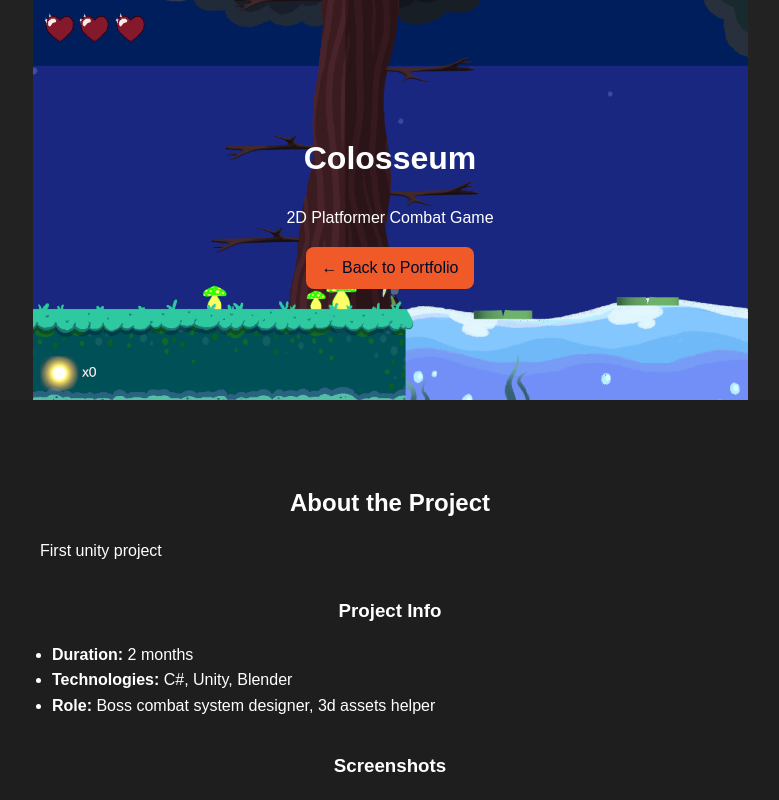
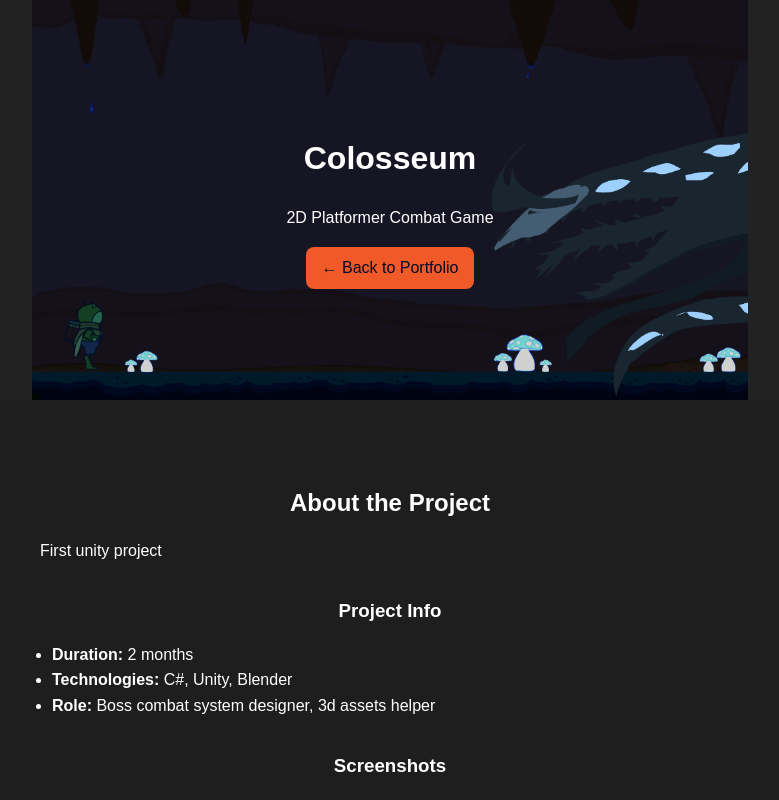
Before and after one commit to AndreasFlodstrom/AndreasFlodstrom.github.io, a plain HTML site: page Projects/ToadallyLit.html in a window 1280 px wide. Shown: the top 800 px of the page, without its empty margins (250-1029 px from the left). Drawn offline with Linux system fonts and the light colour scheme.

Commit message:
Add files via upload

```diff
--- a/Projects/ToadallyLit.css
+++ b/Projects/ToadallyLit.css
@@ -8,7 +8,7 @@ body {
 }
 
 .project-ToadallyLit {
-  background: #222 url('../images/ToadallyLit.png') no-repeat center center;
+  background: #222 url('../images/ToadallyLit2.png') no-repeat center center;
   background-size: contain;
 
   color: white;
```
Also changed, not shown: images/ToadallyLit2.png (added).
